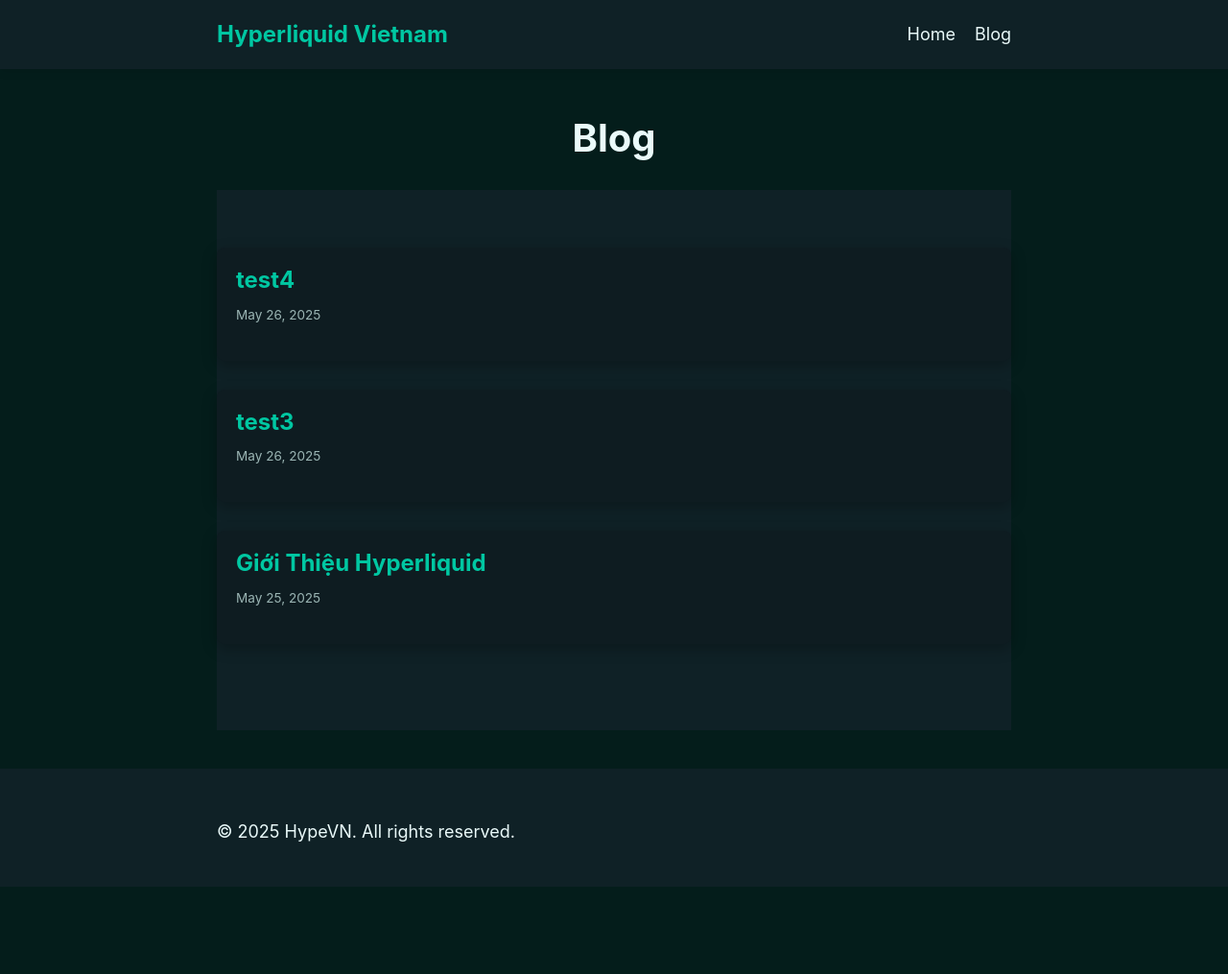
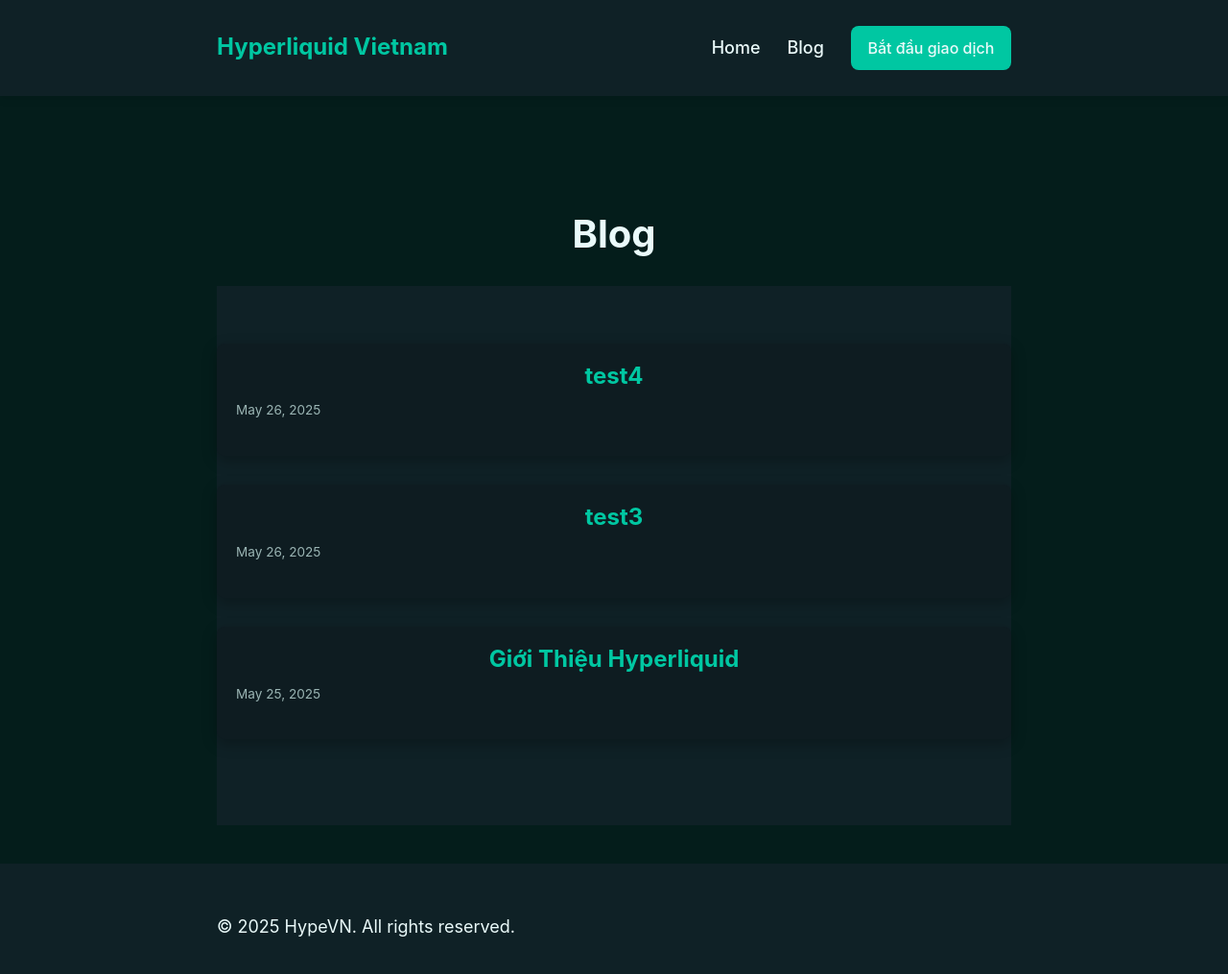
Before and after one commit to hyperboi6898/hype2, a Jekyll site: the page built from blog/index.html, in a window 1280 px wide and 1023 px high. Shown: the top 1015 px of the window at 96% size. Built offline with Jekyll 4.4.1, drawn with Linux system fonts in a browser that asks for light colours.

Commit message:
feat: improve header with CTA button, fix mobile navigation, and center titles

```diff
--- a/_layouts/default.html
+++ b/_layouts/default.html
@@ -9,14 +9,27 @@
     <link rel="stylesheet" href="https://cdnjs.cloudflare.com/ajax/libs/font-awesome/6.4.0/css/all.min.css">
 </head>
 <body>
-    <header>
+    <header class="site-header">
         <div class="container">
-            <a href="{{ '/' | relative_url }}" class="site-title">Hyperliquid Vietnam</a>
-            <nav>
+            <div class="logo">
+                <h1><a href="{{ '/' | relative_url }}">Hyperliquid Vietnam</a></h1>
+            </div>
+
+            <nav class="primary-nav">
                 <ul>
                     <li><a href="{{ '/' | relative_url }}">Home</a></li>
                     <li><a href="{{ '/blog/' | relative_url }}">Blog</a></li>
+                    <li>
+                        <a href="https://app.hyperliquid.xyz/join/VN84"
+                           class="btn btn-primary cta-trade"
+                           target="_blank" rel="noopener">
+                           Bắt đầu giao dịch
+                        </a>
+                    </li>
                 </ul>
+
+                <!-- Mobile menu button -->
+                <button class="mobile-menu"><i class="fas fa-bars"></i></button>
             </nav>
         </div>
     </header>
--- a/_sass/_layout.scss
+++ b/_sass/_layout.scss
@@ -1,23 +1,23 @@
-/* Header */
-header {
-    background-color: var(--surface);
-    padding: 20px 0;
-    position: fixed;
+/* ==== HEADER / NAV ==== */
+.site-header {
+  background: var(--surface, #0f2126);
+  position: sticky;          /* luôn bám trên cùng */
   top: 0;
-    left: 0;
-    width: 100%;
   z-index: 1000;
-    box-shadow: 0 2px 10px rgba(0, 0, 0, 0.2);
+  box-shadow: 0 2px 10px rgba(0,0,0,.25);
 
   .container {
     display: flex;
+    align-items: center;
     justify-content: space-between;
-        align-items: center;
+    padding: 12px 1rem;
   }
 
-    .site-title {
+  .logo h1 {
+    margin: 0;
     font-size: 1.5rem;
-        font-weight: 700;
+
+    a {
       color: var(--primary-color);
       text-decoration: none;
 
@@ -25,38 +25,40 @@ header {
         color: lighten(#00c7a2, 10%);
       }
     }
-
-    nav {
-        ul {
-            display: flex;
-            list-style: none;
-            margin: 0;
-            padding: 0;
-
-            li {
-                margin-left: 20px;
-
-                a {
-                    color: var(--text);
-                    text-decoration: none;
-                    transition: var(--transition);
-
-                    &:hover {
-                        color: var(--primary-color);
-                    }
-                }
-            }
-        }
   }
 
-    .cta-button {
-        margin-left: 20px;
+  .primary-nav ul {
+    display: flex;
+    align-items: center;
+    column-gap: 1.75rem;
+    margin: 0;               /* xoá bullet & padding mặc định */
+    padding: 0;
+    list-style: none;
+  }
+
+  .primary-nav a {           /* liên kết menu */
+    color: var(--text, #e5f6f4);
+    font-weight: 500;
+    text-decoration: none;
+
+    &:hover { color: var(--primary-color, #00e8bf); }
+  }
+
+  /* CTA */
+  .cta-trade {
+    padding: 0.55em 1.1em;
+    border-radius: 8px;
+    background: var(--primary-color, #00e8bf);
+    color: #051617;
+    font-weight: 600;
   }
 
   .mobile-menu {
     display: none;
+    background: none;
+    border: none;
+    color: var(--text, #e5f6f4);
     font-size: 1.5rem;
-        color: var(--text);
     cursor: pointer;
   }
 }
@@ -202,6 +204,33 @@ footer {
     }
 }
 
+/* ==== TITLE ALIGNMENT ==== */
+.page-title,         /* trang /blog/ */
+.post-title {        /* trang /blog/slug/ */
+  text-align: center;
+  margin-inline: auto;
+  max-width: 760px;  /* ~ width bài viết */
+}
+
+/* ==== MOBILE ==== */
+@media (max-width: 768px) {
+  .primary-nav ul {                 /* ẩn menu khi chưa click */
+    display: none;
+    flex-direction: column;
+    row-gap: 1rem;
+    background: var(--surface, #0f2126);
+    padding: 1rem;
+  }
+
+  .primary-nav.active ul {          /* class .active bật qua JS */
+    display: flex;
+  }
+
+  .mobile-menu {
+    display: block;
+  }
+}
+
 /* Section Styling */
 .section {
     padding: 80px 0;
--- a/js/main.js
+++ b/js/main.js
@@ -1,16 +1,11 @@
 // Mobile menu toggle
 document.addEventListener('DOMContentLoaded', function() {
     const mobileMenuBtn = document.querySelector('.mobile-menu');
-    const nav = document.querySelector('nav');
+    const nav = document.querySelector('.primary-nav');
 
-    if (mobileMenuBtn) {
+    if (mobileMenuBtn && nav) {
         mobileMenuBtn.addEventListener('click', function() {
             nav.classList.toggle('active');
-            if (nav.classList.contains('active')) {
-                nav.style.display = 'block';
-            } else {
-                nav.style.display = 'none';
-            }
         });
     }
 
```
Lines whose indentation alone changed are shown as unchanged.
